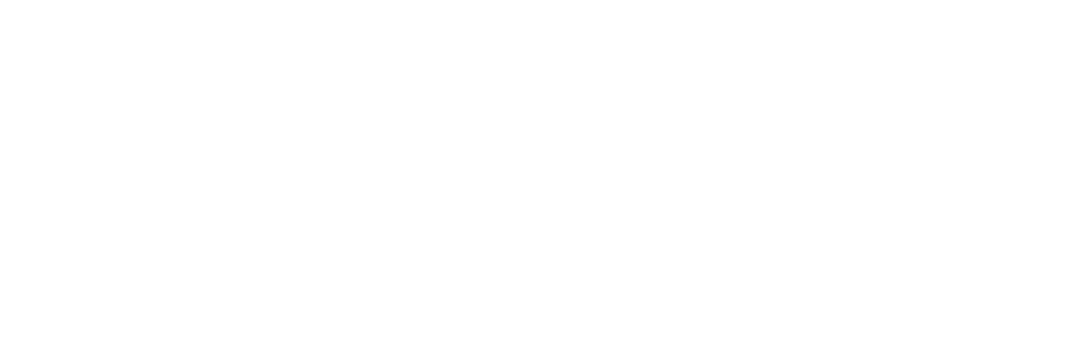
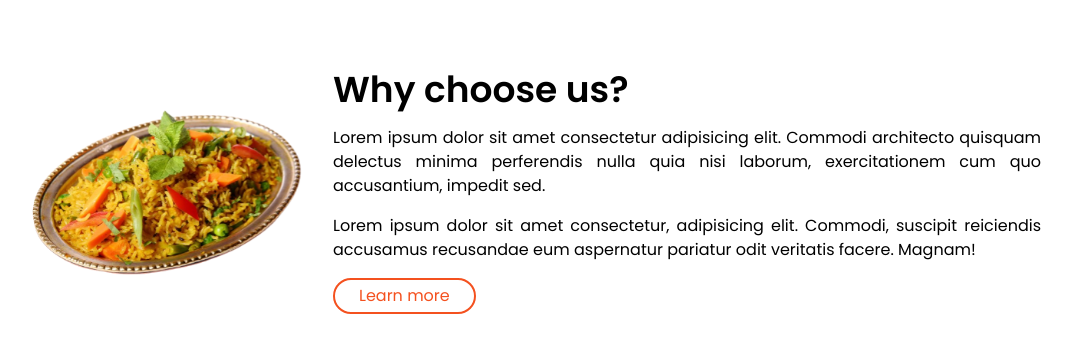
Before and after one commit to LucasFMachado/foodie, a Next.js app: page / in a window 1280 px wide. Shown: the part 1836-2188 px from the top of the page, without its empty margins (111-1183 px from the left). Before the commit the page ends 1628 px from the top, so only its background shows below. Built offline with nearby package versions, Linux system fonts and the light colour scheme.

Commit message:
Creating About section

```diff
--- a/src/app/page.tsx
+++ b/src/app/page.tsx
@@ -1,4 +1,4 @@
-import { Dishes, Home } from '@/components'
+import { About, Dishes, Home } from '@/components'
 
 export default function Page() {
   return (
@@ -9,6 +9,9 @@ export default function Page() {
       <section id="dishes">
         <Dishes />
       </section>
+      <section id="about">
+        <About />
+      </section>
     </main>
   )
 }
--- a/src/components/cards/DishesCard.tsx
+++ b/src/components/cards/DishesCard.tsx
@@ -14,7 +14,7 @@ export function DishesCard({ title, imageSrc, price }: DishesCardProps) {
     <div className="w-fit lg:w-1/4 p-5 shadow-[rgba(0,_0,_0,_0.24)_0px_3px_8px] rounded-lg">
       <Image
         src={imageSrc}
-        alt=""
+        alt={`${title} image`}
         width={250}
         height={250}
         className="rounded-xl"
--- a/src/components/index.ts
+++ b/src/components/index.ts
@@ -1,5 +1,6 @@
 export * from './layout/Navbar'
 export * from './layout/NavbarLink'
+export * from './sections/About'
 export * from './sections/Dishes'
 export * from './sections/Home'
 export * from './shared/Button'
--- /dev/null
+++ b/src/components/sections/About.tsx
@@ -0,0 +1,35 @@
+import Image from 'next/image'
+
+import { Button } from '..'
+
+export function About() {
+  return (
+    <div className="min-h-screen flex flex-col gap-4 lg:flex-row justify-center items-center px-12 lg:px-32">
+      <Image
+        src="/images/about-image.png"
+        alt="About image"
+        width={300}
+        height={400}
+        className=""
+      />
+      <div className="space-y-4">
+        <h1 className="font-semibold text-4xl text-center md:text-start">
+          Why choose us?
+        </h1>
+        <p className="text-justify">
+          Lorem ipsum dolor sit amet consectetur adipisicing elit. Commodi
+          architecto quisquam delectus minima perferendis nulla quia nisi
+          laborum, exercitationem cum quo accusantium, impedit sed.
+        </p>
+        <p className="text-justify">
+          Lorem ipsum dolor sit amet consectetur, adipisicing elit. Commodi,
+          suscipit reiciendis accusamus recusandae eum aspernatur pariatur odit
+          veritatis facere. Magnam!
+        </p>
+        <div className="flex justify-between lg:justify-start">
+          <Button label="Learn more" />
+        </div>
+      </div>
+    </div>
+  )
+}
--- a/src/components/sections/Dishes.tsx
+++ b/src/components/sections/Dishes.tsx
@@ -2,10 +2,8 @@ import { DishesCard } from '../cards/DishesCard'
 
 export function Dishes() {
   return (
-    <div className="min-h-screen flex flex-col justify-center items-center px-5 lg:px-32">
-      <h1 className="text-4xl font-semibold text-center pt-12 pb-8">
-        Our Dishes
-      </h1>
+    <div className="min-h-screen flex flex-col justify-center items-center px-12 lg:px-32 pt-12">
+      <h1 className="text-4xl font-semibold text-center pb-8">Our Dishes</h1>
       <div className="flex flex-wrap gap-8 justify-center">
         <DishesCard
           title="Tasty Dish"
--- a/src/components/sections/Home.tsx
+++ b/src/components/sections/Home.tsx
@@ -2,7 +2,7 @@ import { Button } from '@/components'
 
 export function Home() {
   return (
-    <div className="min-h-screen flex flex-row justify-between items-center px-5 lg:px-32 bg-hero-image bg-cover bg-no-repeat">
+    <div className="min-h-screen flex flex-row justify-between items-center px-12 lg:px-32 bg-hero-image bg-cover bg-no-repeat">
       <div className="w-full lg:w-2/3 space-y-5">
         <h1 className="text-backgroundColor font-semibold text-6xl">
           Elevate your inner Foodie with every bite.
```
